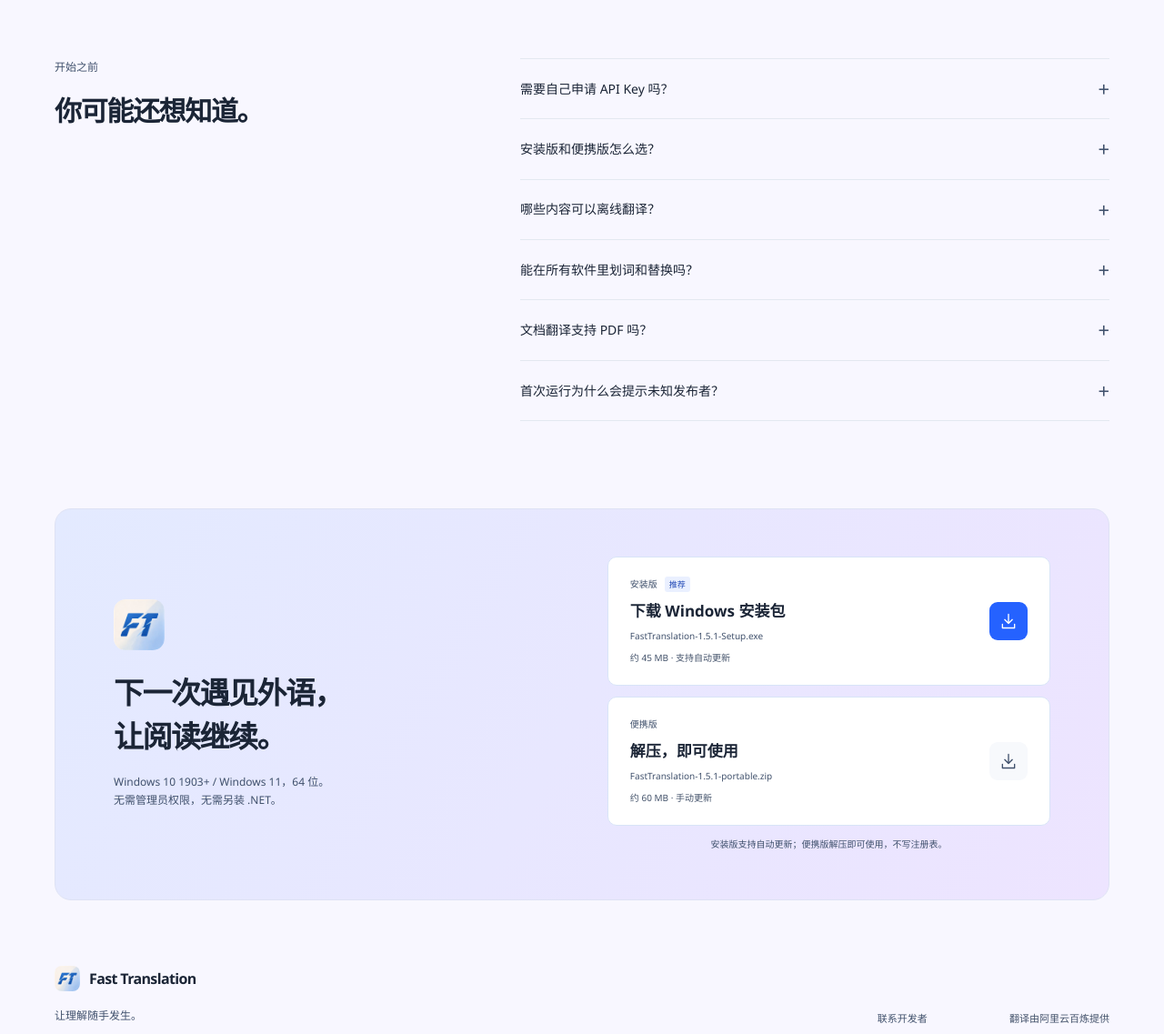
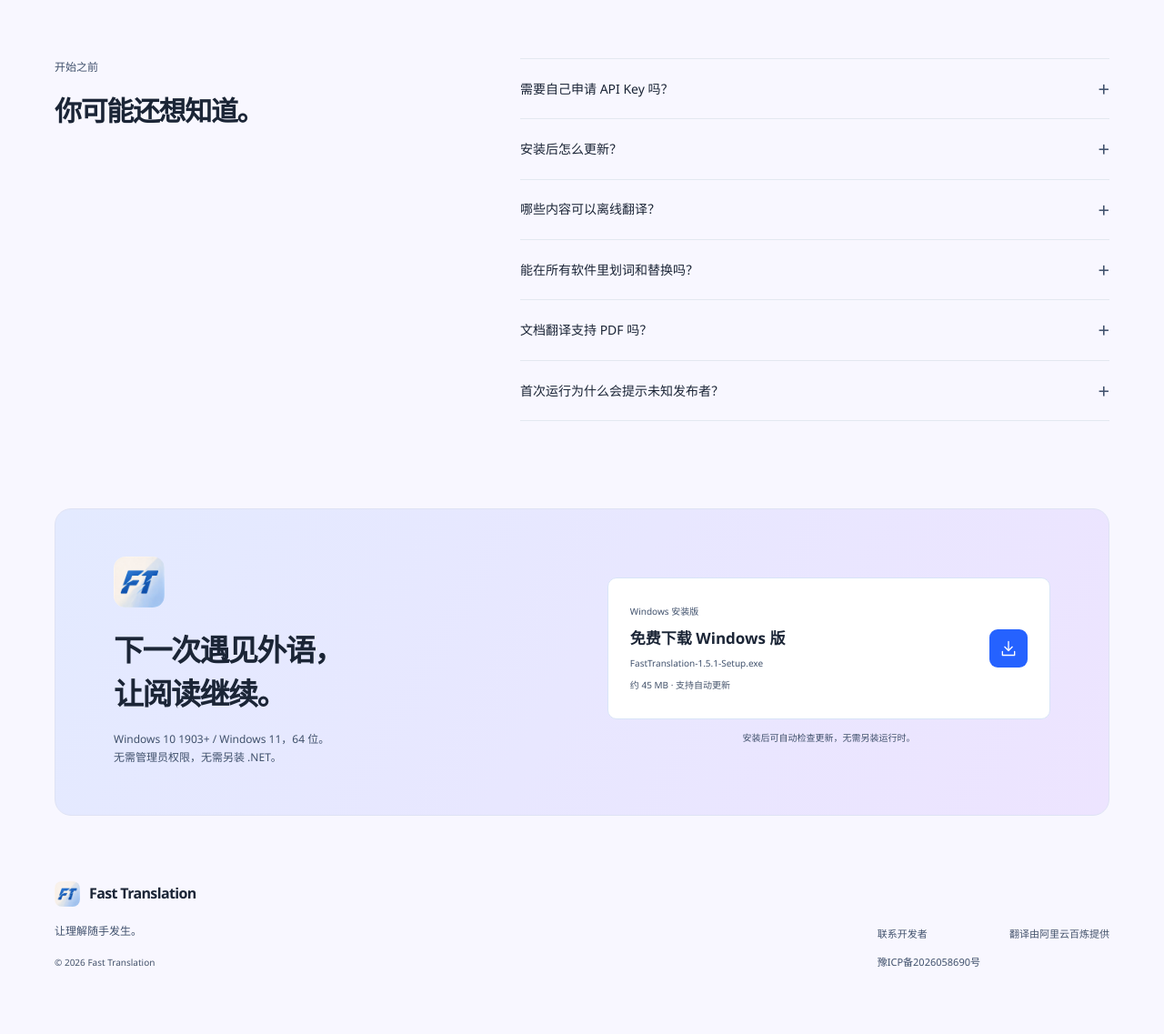
Before and after one commit to LYW206817/FTranslation, a plain HTML site: page site/index.html in a window 1280 px wide. Shown: the part 5240-6377 px from the top of the page at 91% size. After the commit the page ends 6342 px from the top, so only its background shows below. Drawn offline with Linux system fonts and the light colour scheme.

Commit message:
fix(site): 下载区仅保留 Windows 安装版（v167）
移除便携下载卡与相关说明，FAQ 改为安装后的更新指引。
同步清理失效样式、官网版本核对项与项目约定。

Assisted-by: Codex

```diff
--- a/site/assets/site.css
+++ b/site/assets/site.css
@@ -326,17 +326,14 @@ kbd { font: inherit; font-size: 10px; padding: 2px 7px; border: 1px solid var(--
 .download-intro > img { border-radius: 13px; margin-bottom: 23px; }
 .download-intro h2 { font-size: 33px; }
 .download-intro > p { font-size: 12px; color: var(--secondary); margin-top: 16px; }
-.download-option { display: flex; align-items: center; justify-content: space-between; gap: 16px; padding: 21px 24px; border: 1px solid var(--stage-line); border-radius: 10px; background: var(--page); transition: border-color .18s, box-shadow .18s; }
+.download-option { display: flex; align-items: center; justify-content: space-between; gap: 16px; padding: 28px 24px; border: 1px solid var(--stage-line); border-radius: 10px; background: var(--page); transition: border-color .18s, box-shadow .18s; }
 .download-option:hover { border-color: var(--brand); box-shadow: var(--card-shadow); }
 .download-option > div { min-width: 0; }
 .download-label { display: flex; align-items: center; gap: 8px; font-size: 10px; color: var(--secondary); }
-.download-label > span { background: var(--brand-soft); color: var(--brand-ink); padding: 1px 5px; border-radius: 3px; font-size: 9px; }
 .download-option strong { display: block; font-size: 17px; margin-top: 7px; font-weight: 600; }
 .download-filename { display: block; font-size: 10px; color: var(--secondary); margin-top: 4px; overflow-wrap: anywhere; }
 .download-description { display: block; color: var(--muted); font-size: 10px; margin-top: 7px; }
 .download-icon { display: flex; align-items: center; justify-content: center; width: 42px; height: 42px; flex: 0 0 auto; border-radius: 9px; background: var(--brand); color: var(--white); }
-.portable { margin-top: 12px; }
-.portable .download-icon { background: var(--canvas); color: var(--secondary); }
 .download-help { font-size: 10px; color: var(--secondary); margin-top: 12px; text-align: center; }
 .footer { display: flex; justify-content: space-between; align-items: flex-end; padding-block: 48px 35px; margin-top: 24px; }
 .footer .brand { font-size: 16px; }
--- a/site/index.html
+++ b/site/index.html
@@ -14,7 +14,7 @@
   <meta name="twitter:card" content="summary_large_image">
   <meta name="theme-color" content="#F8F7FF">
   <!-- v165：部署将 assets 缓存一年，引用带内容摘要，确保旧访客也能加载更新后的渐变。 -->
-  <link rel="stylesheet" href="assets/site.css?v=b8ae34d05006">
+  <link rel="stylesheet" href="assets/site.css?v=c53f8eed85bf">
   <script src="assets/site.js" defer></script>
 </head>
 <body>
@@ -118,7 +118,7 @@
 
     <section class="section wrap faq-section" aria-labelledby="faq-title"><div><span class="section-label">开始之前</span><h2 id="faq-title">你可能还想知道。</h2></div><div class="faq-list">
       <details><summary>需要自己申请 API Key 吗？<span aria-hidden="true">+</span></summary><p>不需要。注册账号即可使用免费额度。你也可以在设置中填入自己的阿里云百炼 API Key；Key 经 Windows 本机加密保存，使用自己的 Key 时按对应服务商规则计费。</p></details>
-      <details><summary>安装版和便携版怎么选？<span aria-hidden="true">+</span></summary><p>日常使用推荐安装版，支持应用内检查与安装更新。便携版解压即可运行，不写安装注册信息，升级时需要手动下载新包。两种都已内置 .NET 运行时。</p></details>
+      <details><summary>安装后怎么更新？<span aria-hidden="true">+</span></summary><p>应用会自动检查新版本，也可以在设置中手动检查。检测到更新后，按提示安装即可；还可以从本页重新下载最新安装包。运行时已内置，无需另装 .NET。</p></details>
       <details><summary>哪些内容可以离线翻译？<span aria-hidden="true">+</span></summary><p>本地词典支持单个英文单词的英译中查询，不消耗在线额度，也不提供例句。句子、短语、截图、文档和语音翻译需要联网，相关文本、图片或音频会发送至翻译或识别服务处理。</p></details>
       <details><summary>能在所有软件里划词和替换吗？<span aria-hidden="true">+</span></summary><p>支持浏览器、PDF 阅读器、Word 和常见编辑器等场景，实际效果取决于应用是否开放文本选区。替换、插入仅适用于可写位置；校验不通过时会改为复制译文。终端只取词、不写回，密码框不取词。图片中的文字可使用截图翻译。</p></details>
       <details><summary>文档翻译支持 PDF 吗？<span aria-hidden="true">+</span></summary><p>整份文档翻译目前支持 .docx、.txt、.md，不支持 PDF、Excel 或 PowerPoint 文件。原文件保持不变，译文另存为新文件。Word 的段落、表格等结构会保留，段落内的局部加粗、超链接等格式可能合并。</p></details>
@@ -126,9 +126,8 @@
     </div></section>
 
     <section class="download-section wrap" id="download" aria-labelledby="download-title"><div class="download-intro"><img src="assets/img/icon.png" alt="" width="56" height="56" loading="lazy"><h2 id="download-title">下一次遇见外语，<br>让阅读继续。</h2><p>Windows 10 1903+ / Windows 11，64 位。<br>无需管理员权限，无需另装 .NET。</p></div><div class="download-options">
-      <a class="download-option" href="https://github.com/LYW206817/FTranslation-Updates/releases/latest"><div><span class="download-label">安装版<span>推荐</span></span><strong>下载 Windows 安装包</strong><span class="download-filename">FastTranslation-1.5.1-Setup.exe</span><span class="download-description">约 45 MB · 支持自动更新</span></div><span class="download-icon"><svg class="icon"><use href="#i-down"/></svg></span></a>
-      <a class="download-option portable" href="https://github.com/LYW206817/FTranslation-Updates/releases/latest"><div><span class="download-label">便携版</span><strong>解压，即可使用</strong><span class="download-filename">FastTranslation-1.5.1-portable.zip</span><span class="download-description">约 60 MB · 手动更新</span></div><span class="download-icon"><svg class="icon"><use href="#i-down"/></svg></span></a>
-      <p class="download-help">安装版支持自动更新；便携版解压即可使用，不写注册表。</p>
+      <a class="download-option" href="https://github.com/LYW206817/FTranslation-Updates/releases/latest"><div><span class="download-label">Windows 安装版</span><strong>免费下载 Windows 版</strong><span class="download-filename">FastTranslation-1.5.1-Setup.exe</span><span class="download-description">约 45 MB · 支持自动更新</span></div><span class="download-icon"><svg class="icon"><use href="#i-down"/></svg></span></a>
+      <p class="download-help">安装后可自动检查更新，无需另装运行时。</p>
     </div></section>
   </main>
 
```
Also changed, not shown: 4 other files.
